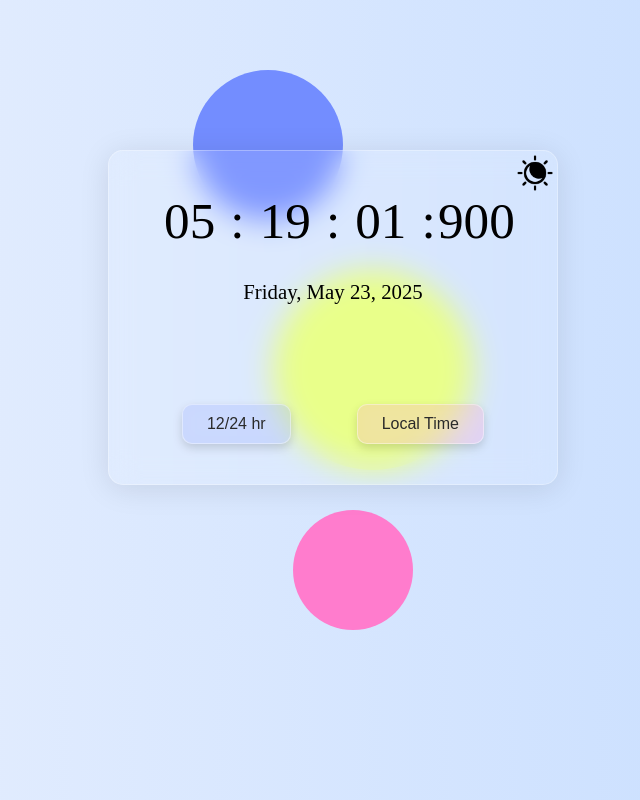
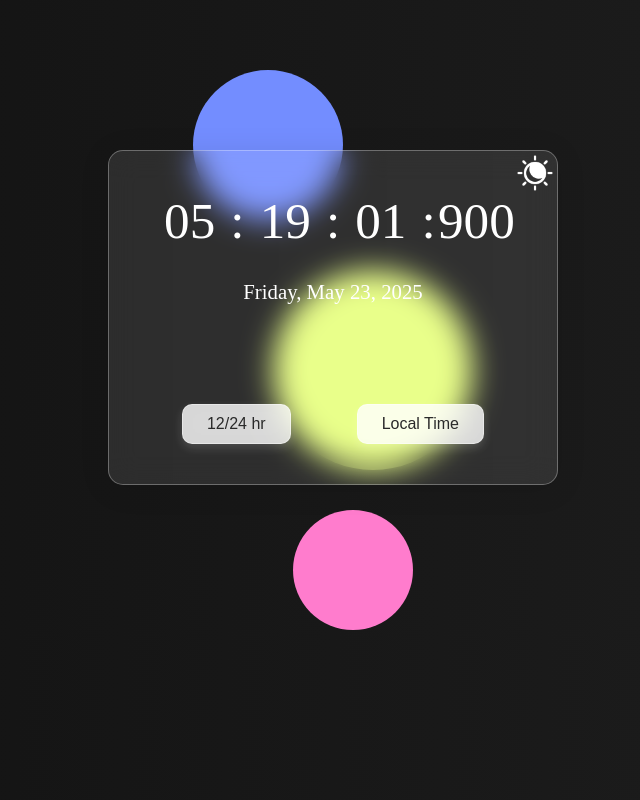
Before and after one commit to ravikanttarare95/clock, a plain HTML site: page index.html in a window 1280 px wide. Both pictures are taken after a click on the picture 842 px from the left and 173 px from the top of the page. Shown: the whole page, without its empty margins (307-947 px from the left). Drawn offline with Linux system fonts and the light colour scheme.

Commit message:
Added Dark Mode

```diff
--- a/index.html
+++ b/index.html
@@ -14,7 +14,8 @@
     <div class="circle circle-pink"></div>
     <div class="circle circle-yellow"></div>
     <div class="container">
-        <img class="theme-mode-icon" src="./images/theme-mode.png" alt="Theme Mode Icon" width="40px">
+        <img class="theme-mode-icon" src="./images/theme-mode.png" alt="Theme Mode Icon" width="40px"
+            onclick="toggleTheme()">
         <div class="time-date-container">
             <div id="time" class="time-container">
                 <span id="hours" class="time-width">00</span>:
--- a/script.js
+++ b/script.js
@@ -41,7 +41,33 @@ setInterval(() => {
   seconds.innerHTML = `${s}`;
   milliSeconds.innerHTML = `${ms}`;
 
-  datePara.innerHTML = `${
-    days[currentTime.getDay()]
-  }, ${months[currentTime.getMonth()]} ${currentTime.getDate()}, ${currentTime.getFullYear()}`;
+  datePara.innerHTML = `${days[currentTime.getDay()]}, ${
+    months[currentTime.getMonth()]
+  } ${currentTime.getDate()}, ${currentTime.getFullYear()}`;
 }, 100);
+
+function getTheme() {
+  return localStorage.getItem("theme");
+}
+
+window.onload = function () {
+  const currentTheme = getTheme();
+  if (currentTheme === "dark") {
+    document.body.classList.add("dark-mode");
+    localStorage.setItem("theme", "dark");
+  } else {
+    document.body.classList.remove("dark-mode");
+    localStorage.setItem("theme", "light");
+  }
+};
+
+function toggleTheme() {
+  const currentTheme = getTheme();
+  if (currentTheme === "dark") {
+    document.body.classList.remove("dark-mode");
+    localStorage.setItem("theme", "light");
+  } else {
+    document.body.classList.add("dark-mode");
+    localStorage.setItem("theme", "dark");
+  }
+}
--- a/style.css
+++ b/style.css
@@ -5,18 +5,15 @@
 body {
   padding: 0;
   margin: 0;
-  /* background: #070e2f; */
-}
-body {
   background: linear-gradient(90deg, #e9f0fe, #c4dcff);
 }
 
-h1 {
-  text-align: center;
+body.dark-mode {
+  background: linear-gradient(90deg, #121212, #1e1e1e);
+  color: #f1f1f1;
 }
 
 .container {
-  /* color: #fff; */
   width: 100%;
   max-width: 450px;
   margin: 150px auto;
@@ -33,17 +30,24 @@ h1 {
   z-index: 1;
 }
 
+.dark-mode .container {
+  color: #fff;
+}
+
 .theme-mode-icon {
   position: absolute;
   top: 2px;
   right: 2px;
   cursor: pointer;
-  /* filter: brightness(0) invert(1); */
+  transition: transform 0.3s ease;
+}
+
+.dark-mode .theme-mode-icon {
+  filter: brightness(0) invert(1);
 }
 
 .theme-mode-icon:hover {
   transform: scale(1.1);
-  transition: transform 0.3s ease;
 }
 
 .circle {
@@ -123,10 +127,20 @@ button {
   color: #2a2a2a;
 }
 
+.dark-mode button {
+  background: rgba(255, 255, 255, 0.8);
+  box-shadow: 0 4px 10px rgba(255, 255, 255, 0.15);
+}
+
 button:hover {
   background: rgba(255, 255, 255, 0.25);
   transform: scale(1.05);
   box-shadow: 0 6px 16px rgba(0, 0, 0, 0.2);
+}
+
+.dark-mode button:hover {
+  background: rgba(255, 255, 255, 1);
+  box-shadow: 0 6px 16px rgba(255, 255, 255, 0.2);
 }
 
 button:active {
```
